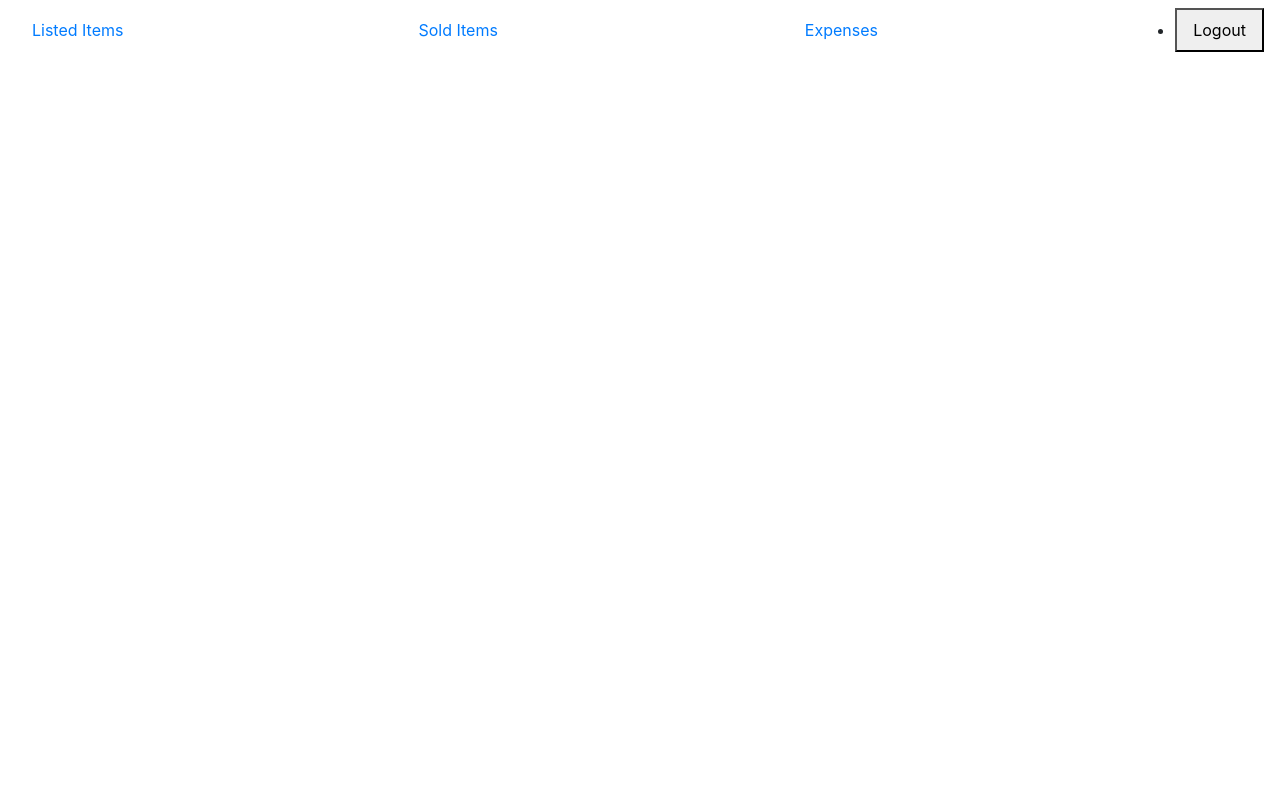
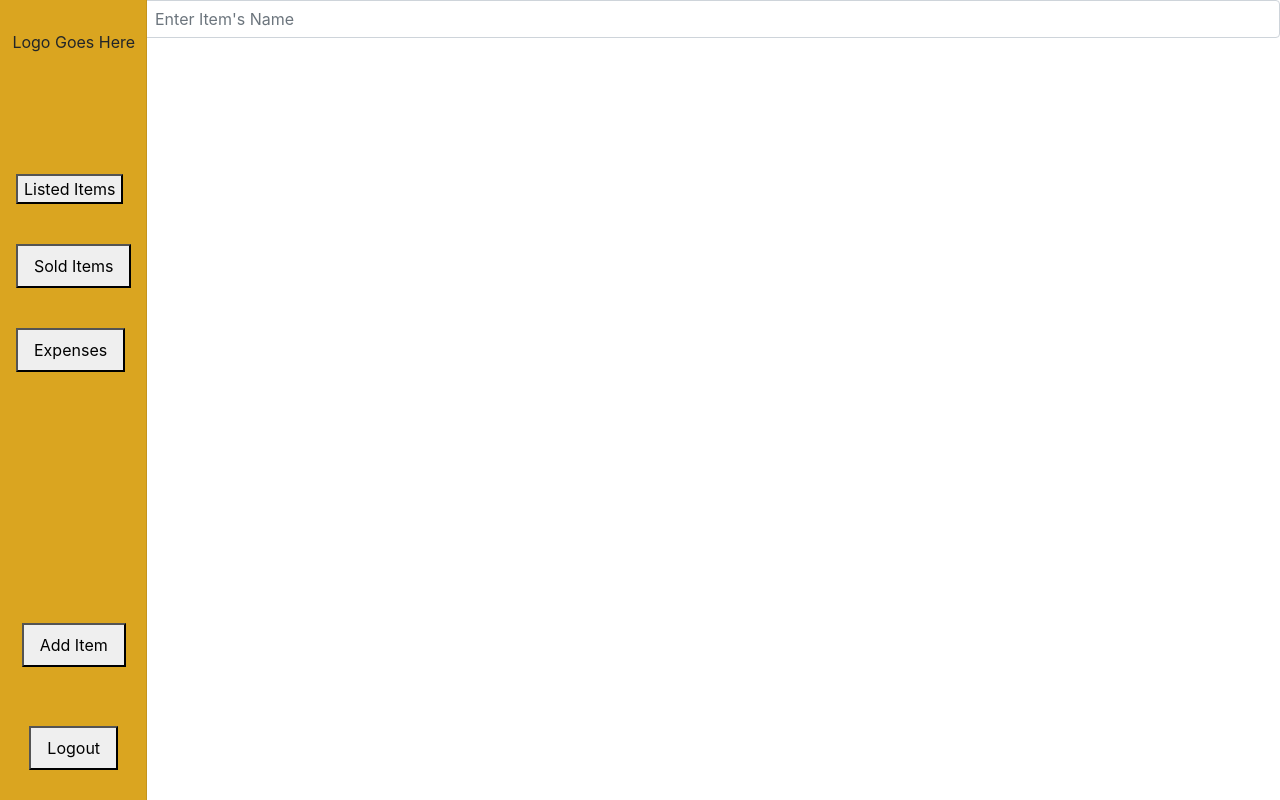
Before and after one commit to mswinkels09/finalcapstoneclient, a React app: page /newitem in a window 1280 px wide. Built offline with nearby package versions, Linux system fonts and the light colour scheme; no server answers; sample sign-in values are in the browser's storage.

Commit message:
moved navbar to side, placed buttons/logo in correct place. Need to fix css in button size and fix the sidebar concealing content

```diff
--- a/src/components/ApplicationViews.js
+++ b/src/components/ApplicationViews.js
@@ -1,20 +1,25 @@
 import React from "react"
 import { Route } from "react-router-dom"
 import { ListedItemList } from "./listedItems/ListedItemList";
+import { ItemForm } from "./listedItems/ListedItemsForm";
 import { ListedItemProvider } from "./listedItems/ListedItemProvider";
 import { SoldItemList } from "./soldItems/SoldItemList";
 import { SoldItemProvider } from "./soldItems/SoldItemProvider";
 import { ExpenseList } from "./expenses/ExpenseList";
 import { ExpenseProvider } from "./expenses/ExpenseProvider";
+import { TypesProvider } from "./TypesProvider";
 
 export const ApplicationViews = (props) => {
     return <>
         <ListedItemProvider>
-            <Route exact path="/listeditems">
-                <ListedItemList {...props} />
-            </Route>
-            {/* <Route exact path="/games/new" render={props => <GameForm {...props} />} />
-            <Route exact path="/games/:gameId(/d+)/edit" render={props => <GameForm {...props} />} /> */}
+            <TypesProvider>
+                <Route exact path="/listeditems">
+                    <ListedItemList {...props} />
+                </Route>
+                <Route exact path="/newitem">
+                    <ItemForm {...props} />
+                </Route>
+            </TypesProvider>
         </ListedItemProvider>
         <SoldItemProvider>
             <Route exact path="/solditems">
--- /dev/null
+++ b/src/components/ProfitTracker.css
@@ -0,0 +1,3 @@
+.content_body{
+    margin-left:142px;
+}
--- a/src/components/ProfitTracker.js
+++ b/src/components/ProfitTracker.js
@@ -1,4 +1,5 @@
 import React from "react"
+import "./ProfitTracker.css"
 import { Route, Redirect } from "react-router-dom"
 import { ApplicationViews } from "./ApplicationViews"
 import { NavBar } from "./nav/NavBar"
@@ -11,7 +12,9 @@ export const ProfitTracker = (props) => (
             if (localStorage.getItem("user_token")) {
                 return <>
                     <Route render={NavBar} />
-                    <Route render={props => <ApplicationViews {...props} />} />
+                    <div className="content_body">
+                        <Route render={props => <ApplicationViews {...props} />} />
+                    </div>
                 </>
             } else {
                 return <Redirect to="/login" />
--- /dev/null
+++ b/src/components/TypesProvider.js
@@ -0,0 +1,59 @@
+import React, { useState } from "react"
+
+export const TypesContext = React.createContext()
+
+export const TypesProvider = (props) => {
+    const [ categories, setCategories ] = useState([])
+    const [ supplyTypes, setSupplyTypes ] = useState([])
+    const [ listingTypes, setListingTypes ] = useState([])
+    const [ weightTypes, setWeightTypes ] = useState([])
+
+    const getCategories = () => {
+        return fetch("http://localhost:8000/categories", {
+            headers:{
+                "Authorization": `Token ${localStorage.getItem("user_token")}`
+            }
+        })
+            .then(response => response.json())
+            .then(setCategories)
+    }
+
+    const getSupplyTypes = () => {
+        return fetch("http://localhost:8000/supply_types", {
+            headers:{
+                "Authorization": `Token ${localStorage.getItem("user_token")}`
+            }
+        })
+            .then(response => response.json())
+            .then(setSupplyTypes)
+    }
+
+    const getListingTypes = () => {
+        return fetch("http://localhost:8000/listing_types", {
+            headers:{
+                "Authorization": `Token ${localStorage.getItem("user_token")}`
+            }
+        })
+            .then(response => response.json())
+            .then(setListingTypes)
+    }
+
+    const getWeightTypes = () => {
+        return fetch("http://localhost:8000/weight_types", {
+            headers:{
+                "Authorization": `Token ${localStorage.getItem("user_token")}`
+            }
+        })
+            .then(response => response.json())
+            .then(setWeightTypes)
+    }
+
+
+
+    return (
+        <TypesContext.Provider value={{ categories, getCategories, supplyTypes, getSupplyTypes,
+        listingTypes, getListingTypes, weightTypes, getWeightTypes}} >
+            { props.children }
+        </TypesContext.Provider>
+    )
+}
--- a/src/components/listedItems/ListedItemProvider.js
+++ b/src/components/listedItems/ListedItemProvider.js
@@ -15,8 +15,20 @@ export const ListedItemProvider = (props) => {
             .then(setListedItems)
     }
 
+    const addItem = item => {
+        return fetch("http://localhost:8000/listeditems", {
+            method: "POST",
+            headers: {
+                "Content-Type": "application/json",
+                "Authorization": `Token ${localStorage.getItem("user_token")}`
+            },
+            body: JSON.stringify(item)
+        })
+            .then(getListedItems)
+    }
+
     return (
-        <ListedItemContext.Provider value={{ listedItems, getListedItems }} >
+        <ListedItemContext.Provider value={{ listedItems, getListedItems, addItem }} >
             { props.children }
         </ListedItemContext.Provider>
     )
--- /dev/null
+++ b/src/components/listedItems/ListedItemsForm.js
@@ -0,0 +1,45 @@
+import React, { useContext, useState, useEffect } from "react"
+import { TypesContext } from "../TypesProvider";
+import { ListedItemContext } from "./ListedItemProvider";
+import {  Button, Form, FormGroup, Label, Input, FormText } from "reactstrap";
+
+export const ItemForm = props => {
+    const{addItem, listedItems} = useContext(ListedItemContext)
+    const{categories, getCategories, listingTypes, getListingTypes, weightTypes, getWeightTypes} = useContext(TypesContext)
+
+    const [item, setItem] = useState({
+        title: "",
+        unique_item_id: 0,
+        item_weight: 0,
+        weight_type_id: 1,
+        item_cost: 0.00,
+        date_listed: "",
+        category_id: 1,
+        listing_type_id: 1,
+        listing_fee: 0,
+        notes: ""
+    })
+
+
+    useEffect(() => {
+        getCategories()
+        getListingTypes()
+        getWeightTypes()
+    })
+
+    const handleControlledInputChange = (event) => {
+        const newItemState = Object.assign({}, item)
+        newItemState[event.target.name] = event.target.value
+        setItem(newItemState)
+    }
+
+    return(
+        <Form>
+            <FormGroup>
+                <Input type="text" name="title" id="title" placeholder="Enter Item's Name"
+                    value={item.title}
+                    onChange={handleControlledInputChange}/>
+            </FormGroup>
+        </Form>
+    )
+}
--- a/src/components/nav/NavBar.css
+++ b/src/components/nav/NavBar.css
@@ -1,10 +1,41 @@
 .navbar {
     display: flex;
-    flex-wrap: nowrap;
-    justify-content: left;
+    flex-wrap: wrap;
+    flex-direction: column;
+    justify-content: space-around;
+    float: left;
 }
 
-.navbar__item {
-    flex-basis: 20%;
-    list-style-type: none;
+#navbar {
+    justify-content: space-around;
+    position:fixed;
+    background: goldenrod;
 }
+
+.sidebar {
+    position: static;
+    min-height: 100vh !important;
+    box-shadow: inset -1px 0 0 rgba(0, 0, 0, .1);
+}
+
+.navbar__item_main {
+    align-content:center;
+    margin-top: 40px;
+    max-width: 130px;
+}
+
+.logo{
+    position: fixed;
+    top:0;
+    padding-top: 30px;
+}
+
+.logout {
+    position:fixed;
+    bottom: 0;
+    padding-bottom:30px;
+}
+
+.nav-button {
+    max-width: 130px;
+}
--- a/src/components/nav/NavBar.js
+++ b/src/components/nav/NavBar.js
@@ -4,34 +4,56 @@ import "./NavBar.css"
 
 export const NavBar = (props) => {
     return (
-        <ul className="navbar">
-            <li className="navbar__item">
-                <Link className="nav-link" to="/listeditems">Listed Items</Link>
-            </li>
-            <li className="navbar__item">
-                <Link className="nav-link" to="/solditems">Sold Items</Link>
-            </li>
-            <li className="navbar__item">
-                <Link className="nav-link" to="/expenses">Expenses</Link>
-            </li>
+        <div className="navbar sidebar" id="navbar">
+
+            <div className="logo">Logo Goes Here</div>
+            <div className="navbar__mainlinks">
+                <div className="navbar__item_main">
+                    <button className="nav-button "
+                            onClick={() => {
+                                props.history.push({ pathname: "/listeditems" })
+                            }}
+                        >Listed Items</button>
+                </div>
+                <div className="navbar__item_main">
+                <button className="nav-link " width="130"
+                            onClick={() => {
+                                props.history.push({ pathname: "/solditems" })
+                            }}
+                        >Sold Items</button>
+                </div>
+                <div className="navbar__item_main">
+                <button className="nav-link "
+                            onClick={() => {
+                                props.history.push({ pathname: "/expenses" })
+                            }}
+                        >Expenses</button>
+                </div>
+            </div>
+
+            <div className="navbar__item">
+                <button className="nav-link" onClick={() => {
+                    props.history.push({ pathname: "/newitem" })
+                }}>Add Item</button>
+            </div>
             {
                 (localStorage.getItem("user_token") !== null) ?
-                    <li className="nav-item">
-                        <button className="nav-link fakeLink"
+                    <div className="nav-item logout">
+                        <button className="nav-link "
                             onClick={() => {
                                 localStorage.removeItem("user_token")
                                 props.history.push({ pathname: "/login" })
                             }}
                         >Logout</button>
-                    </li> :
+                    </div> :
                     <>
-                        <li className="nav-item">
+                        <div className="nav-item">
                             <Link className="nav-link" to="/login">Login</Link>
-                        </li>
-                        <li className="nav-item">
+                        </div>
+                        <div className="nav-item">
                             <Link className="nav-link" to="/register">Register</Link>
-                        </li>
+                        </div>
                     </>
-            }        </ul>
+            }        </div>
     )
 }
```
Also changed, not shown: src/components/soldItems/SoldItemList.js (+32 -21 lines), 1 other file.
